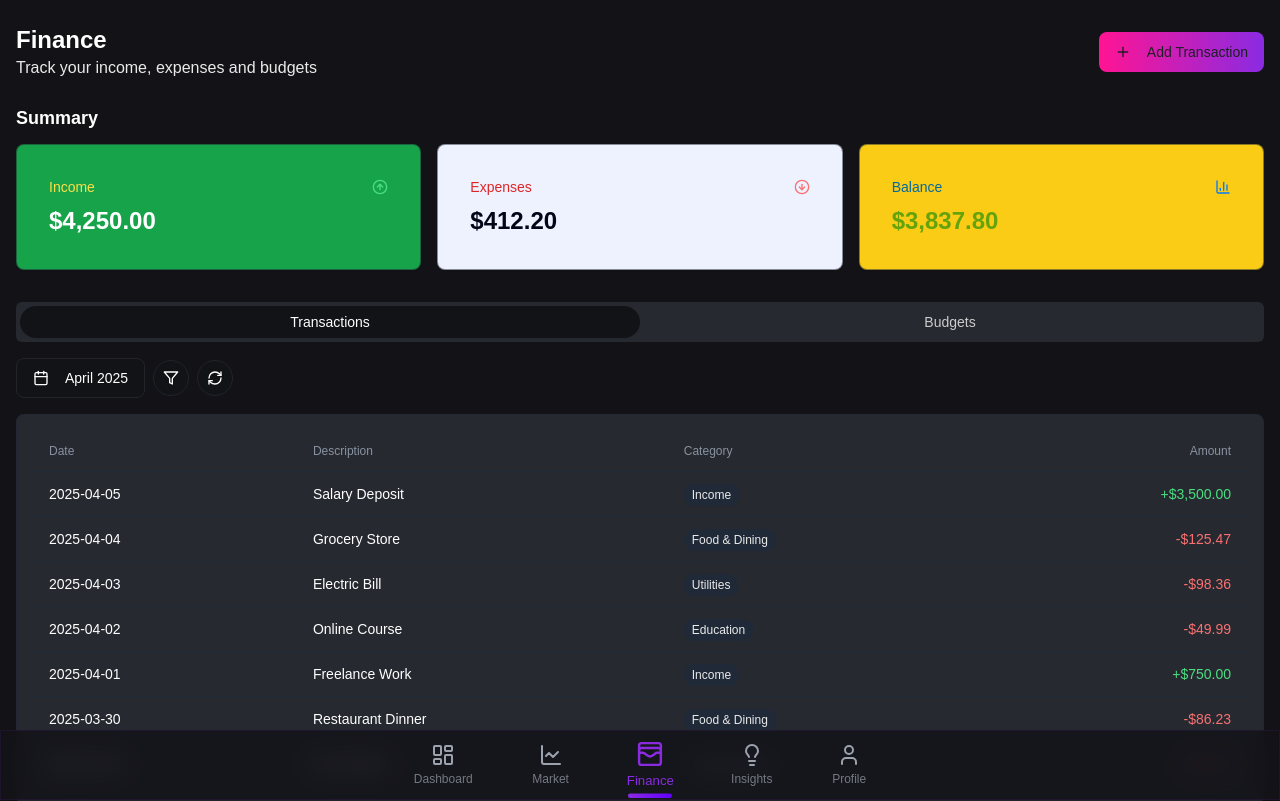
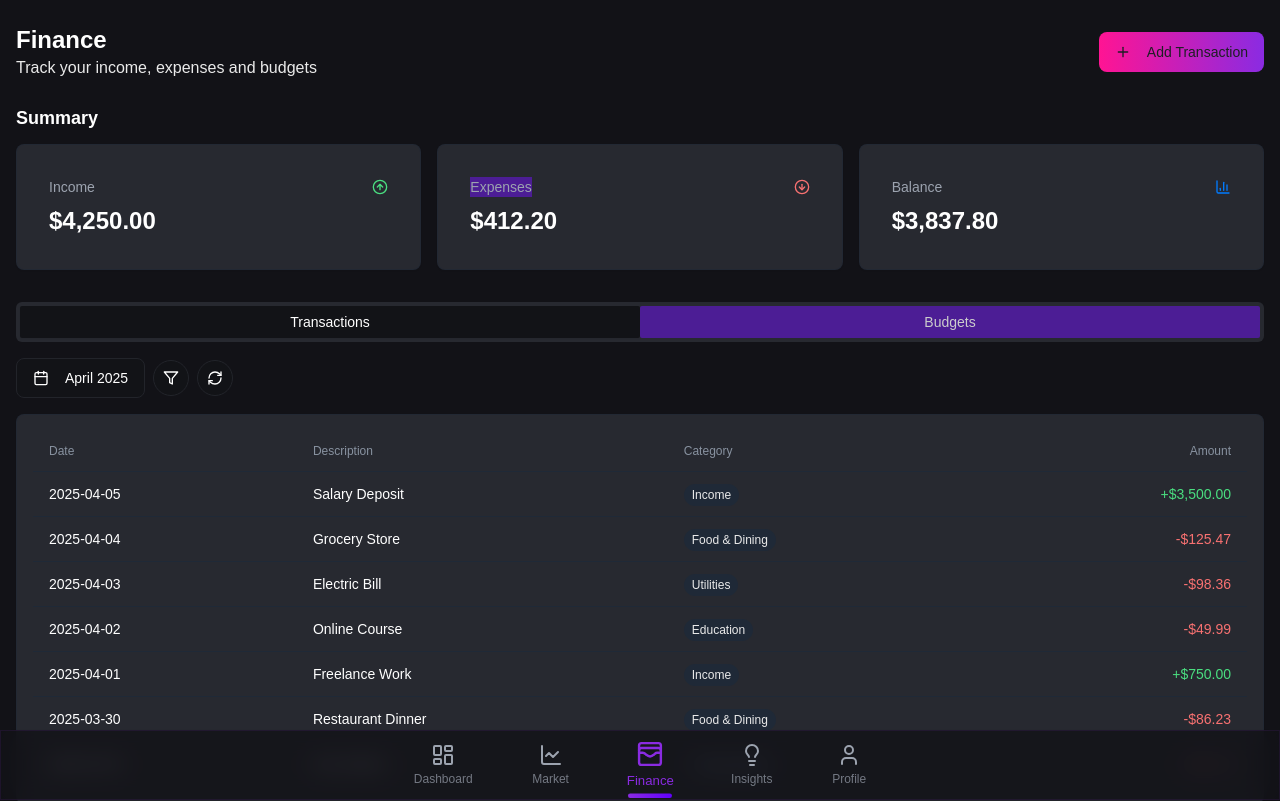
Before and after one commit to RasheshWithAI/finsight, a React (Vite) app: page /finance in a window 1280 px wide. Shown: the top 801 px of the page. Built offline with nearby package versions, Linux system fonts and the light colour scheme; sample sign-in values are in the browser's storage; a web font is replaced by a local one.

Commit message:
Visual edit in Lovable
Edited UI in Lovable

```diff
--- a/src/pages/Finance.tsx
+++ b/src/pages/Finance.tsx
@@ -53,33 +53,33 @@ const Finance = () => {
       <section className="mb-8">
         <h2 className="text-lg font-semibold mb-3 text-aura-primary-text">Summary</h2>
         <div className="grid grid-cols-1 sm:grid-cols-3 gap-4">
-          <Card className="financial-card bg-green-600">
+          <Card className="financial-card">
             <CardContent className="p-4 flex flex-col">
               <div className="flex items-center justify-between">
-                <span className="stat-label text-yellow-300">Income</span>
+                <span className="stat-label">Income</span>
                 <ArrowUpCircle className="h-4 w-4 text-green-400" />
               </div>
               <span className="stat-value mt-2 text-aura-gold">{formatCurrency(totalIncome)}</span>
             </CardContent>
           </Card>
 
-          <Card className="financial-card bg-indigo-50">
+          <Card className="financial-card">
             <CardContent className="p-4 flex flex-col">
               <div className="flex items-center justify-between">
-                <span className="stat-label text-red-600">Expenses</span>
+                <span className="stat-label bg-violet-900 hover:bg-violet-800">Expenses</span>
                 <ArrowDownCircle className="h-4 w-4 text-red-400" />
               </div>
-              <span className="stat-value mt-2 text-aura-primary-text text-slate-950">{formatCurrency(totalExpenses)}</span>
+              <span className="stat-value mt-2 text-aura-primary-text">{formatCurrency(totalExpenses)}</span>
             </CardContent>
           </Card>
 
-          <Card className="financial-card bg-yellow-400">
+          <Card className="financial-card">
             <CardContent className="p-4 flex flex-col">
               <div className="flex items-center justify-between">
-                <span className="stat-label text-sky-700">Balance</span>
+                <span className="stat-label">Balance</span>
                 <BarChart3 className="h-4 w-4 text-aura-chart-blue" />
               </div>
-              <span className="stat-value mt-2 text-aura-gold text-lime-600">{formatCurrency(totalIncome - totalExpenses)}</span>
+              <span className="stat-value mt-2 text-aura-gold">{formatCurrency(totalIncome - totalExpenses)}</span>
             </CardContent>
           </Card>
         </div>
@@ -88,8 +88,8 @@ const Finance = () => {
       {/* Tabs for Transactions and Budgets */}
       <Tabs defaultValue="transactions">
         <TabsList className="grid grid-cols-2 mb-4">
-          <TabsTrigger value="transactions" className="bg-violet-900 hover:bg-violet-800 rounded-2xl">Transactions</TabsTrigger>
-          <TabsTrigger value="budgets" className="rounded-2xl">Budgets</TabsTrigger>
+          <TabsTrigger value="transactions" className="bg-purple-950 hover:bg-purple-800">Transactions</TabsTrigger>
+          <TabsTrigger value="budgets" className="bg-violet-900 hover:bg-violet-800">Budgets</TabsTrigger>
         </TabsList>
 
         {/* Transactions Tab */}
```
